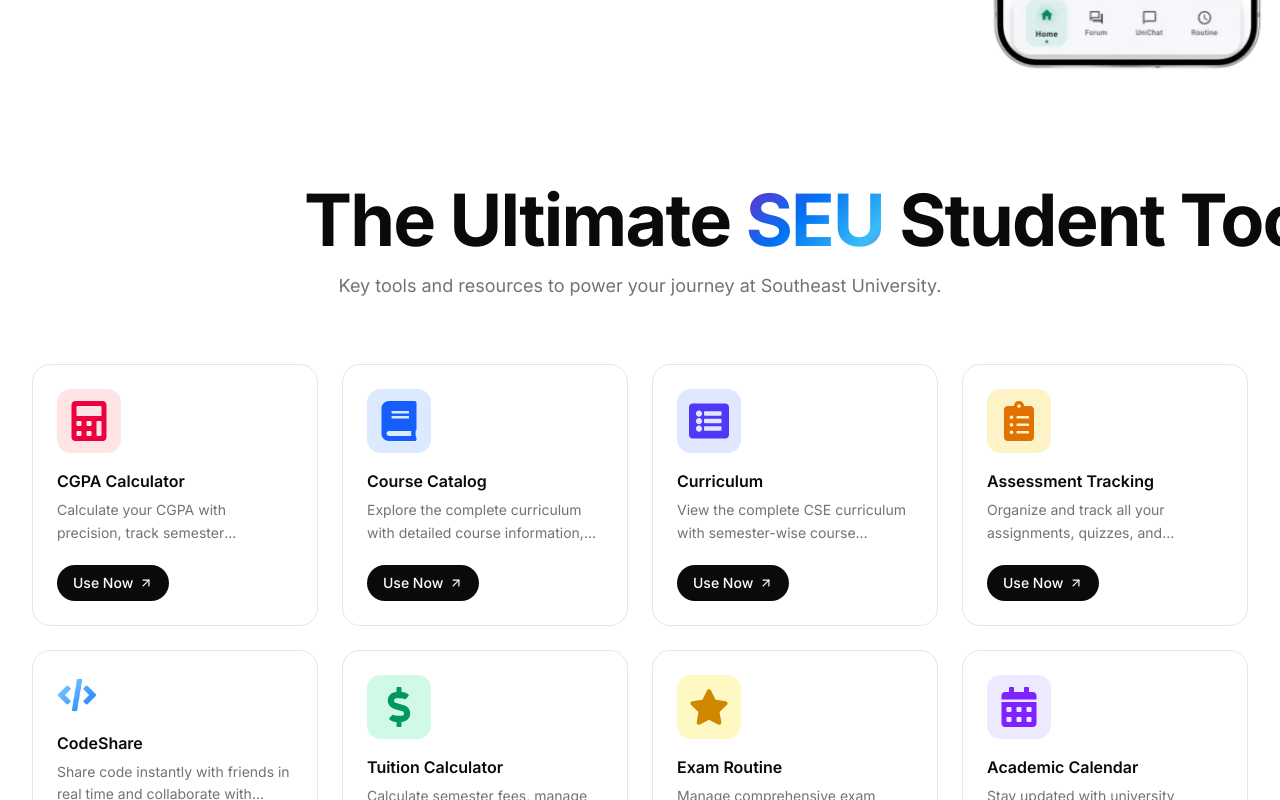
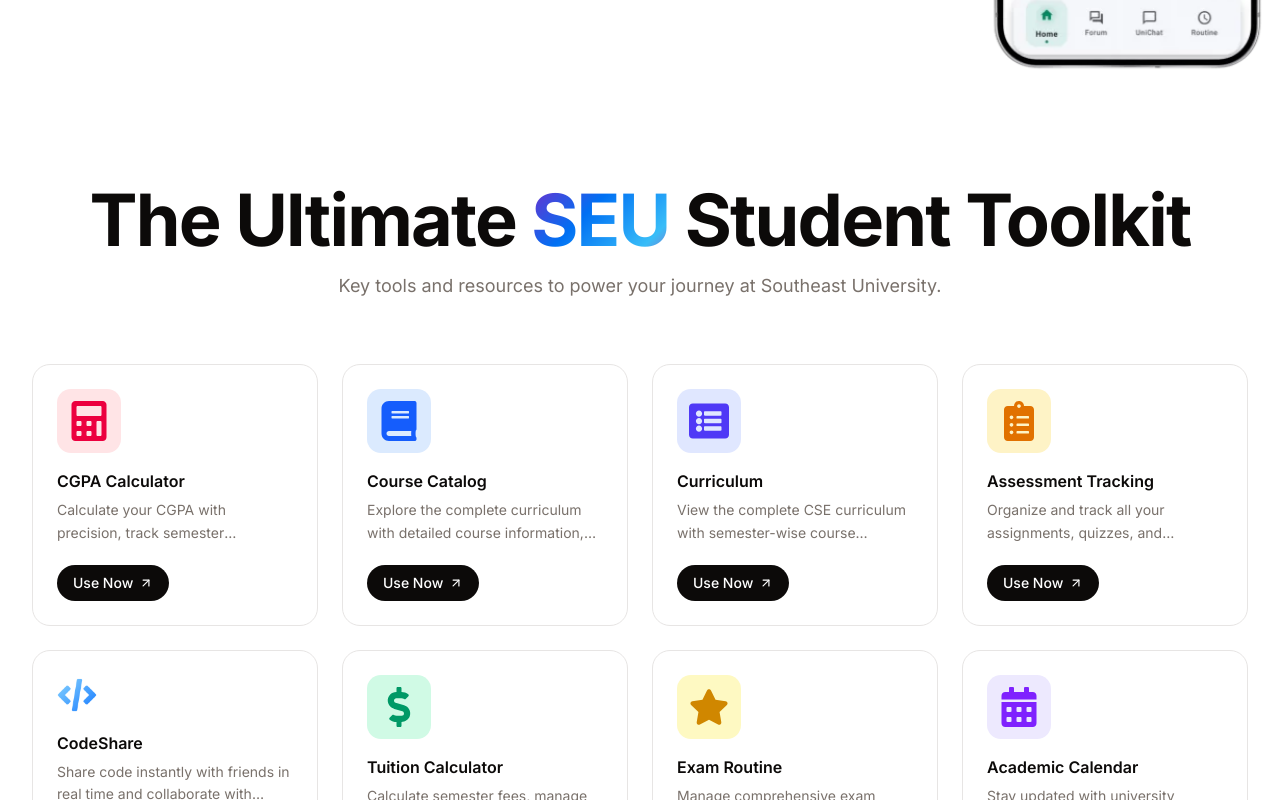
Before and after one commit to sayeedjoy/seucampusmate-web, a Next.js app: page / in a window 1280 px wide. Shown: the part 662-1462 px from the top of the page. Built offline with nearby package versions, Linux system fonts and the light colour scheme; no server answers.

Commit message:
style: improve layout of IntegrationsSection2 and enhance Header component's background styling

```diff
--- a/components/integrations-grid/integrations.tsx
+++ b/components/integrations-grid/integrations.tsx
@@ -19,7 +19,7 @@
     <section className="py-16 sm:py-20 lg:py-24">
       <Container>
         {/* Header */}
-        <div className="mx-auto mb-12 max-w-2xl text-center sm:mb-16">
+        <div className="mx-auto mb-12 w-full max-w-2xl text-center sm:mb-16 lg:flex lg:flex-col lg:items-center">
           <h2 className="text-4xl font-bold tracking-tight sm:text-5xl md:whitespace-nowrap md:text-6xl lg:text-7xl">
             The Ultimate <AuroraText>SEU</AuroraText> Student Toolkit
           </h2>
--- a/components/navbar/header.tsx
+++ b/components/navbar/header.tsx
@@ -23,8 +23,8 @@
 	return (
 		<header
 			className={cn(
-				"sticky top-0 z-50 w-full border-b border-transparent transition-all duration-200 ease-out",
-				scrolled && "border-border bg-background/95 shadow-sm supports-[backdrop-filter]:bg-background/80 backdrop-blur-md"
+				"sticky top-0 z-50 w-full border-b border-transparent bg-background/90 backdrop-blur-sm transition-all duration-200 ease-out supports-[backdrop-filter]:bg-background/80",
+				scrolled && "border-border bg-background/95 shadow-sm backdrop-blur-md"
 			)}
 		>
 			<nav className="flex h-14 md:h-16 w-full items-center justify-between px-4 sm:px-6 lg:px-8">
```
